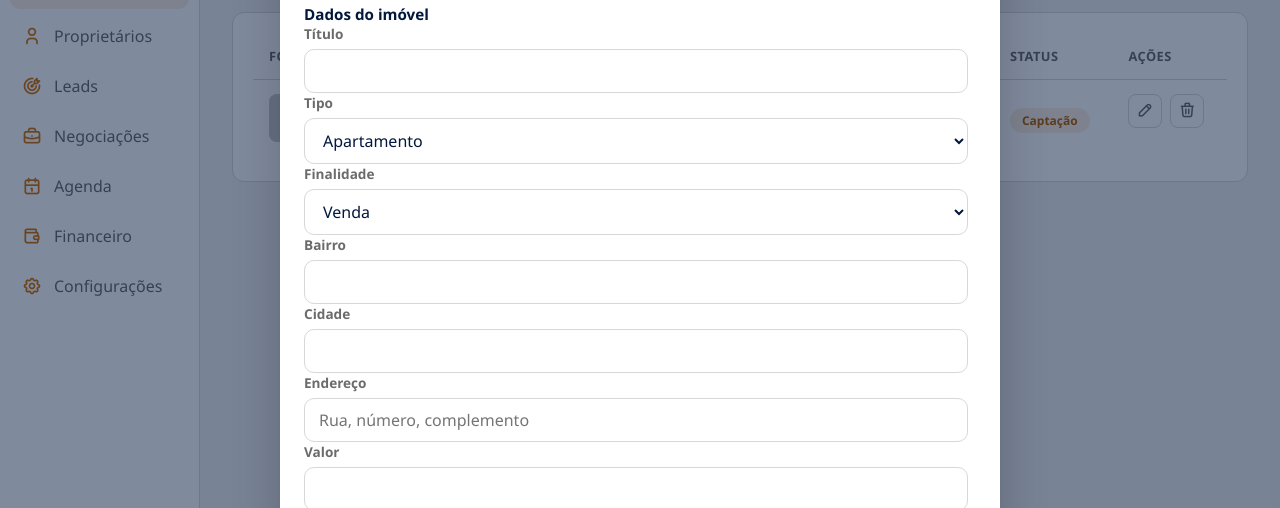
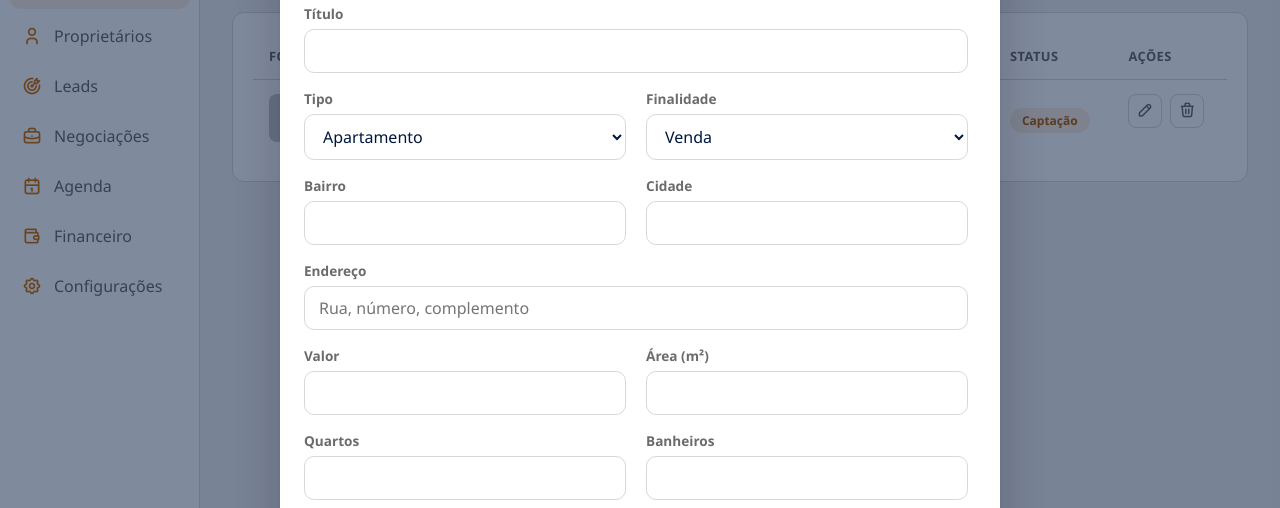
Before and after one commit to raquelleoliveira/admin-imob, a plain HTML site: page pages/imoveis.html in a window 1280 px wide. Shown: the part 149-657 px from the top of the page. Drawn offline with Linux system fonts and the light colour scheme; placeholder pictures from the web are drawn by us.

Commit message:
style: usa classe .form-grid no formulário e ajusta seções
Renomeia #form-lead para .form-grid (id deve servir só de gancho pro
JS), aplica a mesma classe em form-imovel e leads, e remove o h3 do
primeiro bloco do formulário de Imóveis — o título da modal já
identifica o primeiro assunto, h3 passa a aparecer só a partir do
segundo bloco (proprietário).

```diff
--- a/css/app.css
+++ b/css/app.css
@@ -566,7 +566,7 @@ body {
 }
 
 /* --- Formulário --- */
-#form-lead {
+.form-grid {
   display: grid;
   grid-template-columns: repeat(2, 1fr);
   gap: 16px 20px;
@@ -631,7 +631,7 @@ body {
 }
 
 @media (max-width: 700px) {
-  #form-lead {
+  .form-grid {
     grid-template-columns: 1fr;
   }
 }
@@ -727,13 +727,9 @@ body {
   font-size: 0.95rem;
   font-weight: 700;
   color: var(--azul);
-  padding-top: 8px;
+  margin-top: 8px;
+  padding-top: 16px;
   border-top: 1px solid var(--cinza-borda);
-}
-
-.form-secao:first-of-type {
-  padding-top: 0;
-  border-top: none;
 }
 
 .campo-checkbox {
--- a/pages/imoveis.html
+++ b/pages/imoveis.html
@@ -143,8 +143,7 @@
                 </button>
             </header>
 
-            <form id="form-imovel">
-                <h3 class="form-secao">Dados do imóvel</h3>
+            <form id="form-imovel" class="form-grid">
 
                 <div class="campo campo-largo">
                     <label for="titulo">Título</label>
```
Also changed, not shown: pages/leads.html (+1 -1 lines).
